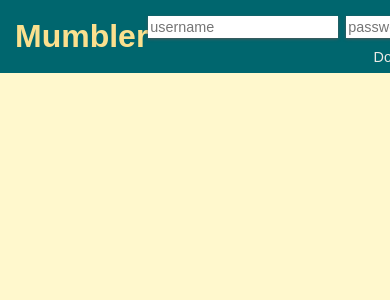
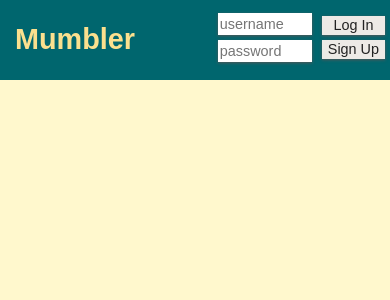
Before and after one commit to joebeachjoebeach/microbe-log-microblog, a Flask app: page / in a window 390 px wide. Shown: the top 300 px of the page. Run offline with Flask 2, Linux system fonts and the light colour scheme; data that the repository does not hold is empty.

Commit message:
fix mobile design

```diff
--- a/static/css/style2.css
+++ b/static/css/style2.css
@@ -50,7 +50,7 @@ input[type="submit"] {
   background-color: #00666E;
   color: #EDEAE6;
   display: flex;
-  height: 80px;
+  min-height: 80px;
   justify-content: space-between;
   margin: 0;
   overflow: auto;
@@ -60,6 +60,7 @@ input[type="submit"] {
   color: #FBE08E; }
 
 .header-title {
+  font-size: 0.9rem;
   margin: 0 0 0 15px; }
 
 .header-usermenu {
@@ -70,27 +71,21 @@ input[type="submit"] {
   margin: 0 10px; }
 
 .header-login {
+  display: flex; }
+
+.header-login-col {
   display: flex;
   flex-direction: column;
-  margin: 0 15px 0 0; }
+  justify-content: center;
+  margin: 0 5px;
+  min-width: 60px; }
 
-.header-login-row {
-  align-items: center;
-  display: flex;
-  margin: 10px 0 0 0; }
+.header-login-col-el {
+  font-size: 0.9rem;
+  margin: 0 0 5px 0; }
 
-.header-login-row-element {
-  font-size: 0.9rem;
-  margin: 0 8px 0 0; }
-
-.header-login-signup {
-  display: flex;
-  justify-content: flex-end; }
-
-.header-hamburgermenu {
-  fill: #9DEDD9;
-  height: 30px;
-  width: 30px; }
+.header-login-col-input {
+  width: 90px; }
 
 .main {
   align-items: center;
@@ -101,10 +96,21 @@ input[type="submit"] {
   max-width: 970px;
   width: 95%; }
 
-.postinput {
-  margin: 20px 20px 0 0;
+.createpost {
+  height: 100px;
+  margin: 20px 0 0 0;
+  width: 300px; }
+
+.createpost-input {
+  border: none;
+  box-shadow: 0 1px 3px #555;
+  height: 40px;
+  margin: 0 0 8px 0;
   padding: 3px;
-  width: 300px; }
+  width: 95%; }
+
+.createpost-submit {
+  margin: 0 0 0 80%; }
 
 .postlist {
   display: flex;
--- a/templates/base.html
+++ b/templates/base.html
@@ -33,14 +33,14 @@
         </div>
         <div class="header-usermenu-item">
           <form action="/logout" method="POST">
-            <input type="submit" value="Log Out" name="logout">
+            <button type="submit" name="logout">Log Out</button>
           </form>
         </div>
       </div>
 
       <!-- Log In / Sign Up if not logged in -->
       {% else %}
-      <div class="header-login">
+      {# <div class="header-login">
 
         <!-- log in -->
         <form class="header-login-row" action="/login" method="POST">
@@ -54,7 +54,19 @@
           <span class="header-login-row-element">Don't have an account?</span>
           <button class="header-login-row-element" id="signup">Sign Up</button>
         </div>
-      </div>
+      </div> #}
+        <form class="header-login" action="/login" method="POST">
+          <div class="header-login-col">
+            <input class="header-login-col-el header-login-col-input" type="text" name="username" placeholder="username">
+            <input class="header-login-col-el header-login-col-input" type="password" name="password" placeholder="password">
+          </div>
+          <div class="header-login-col">
+            <button class="header-login-col-el" type="submit" name="login">Log In</button>
+            <button type="button" class="header-login-col-el" id="signup">Sign Up</button>
+          </div>
+        </form>
+
+
       {% endif %}
       {# {{ hamburger_menu() }} #}
   </header>
--- a/templates/macros.html
+++ b/templates/macros.html
@@ -1,8 +1,8 @@
 {% macro post_input() %}
 
-  <form action="/post" method="POST">
-    <input id="input-post" class="postinput" type="text" placeholder="Enter your post" name="contents" maxlength="50">
-    <input type="submit" value="Post" name="submit_post">
+  <form class="createpost" action="/post" method="POST">
+    <textarea id="input-post" class="createpost-input" placeholder="Enter your post" name="contents" maxlength="50" cols="30" rows="4"></textarea>
+    <input class="createpost-submit" type="submit" value="Post" name="submit_post">
   </form>
   {% with messages = get_flashed_messages(category_filter=["post"]) %}
     {% if messages %}
@@ -28,7 +28,7 @@
           {% if post.author == current_user %}
           <div class="post-head-left-delete">
             <form action="/delete" method="POST">
-              <input class="post-head-left-delete-button" type="submit" value="delete">
+              <button class="post-head-left-delete-button" type="submit">delete</button>
               <input type="text" name="post_id" hidden="true" value="{{ post.id }}">
             </form>
           </div>
```
Also changed, not shown: static/css/style.scss (+56 -21 lines), static/images/favicon.ico, 1 other file.
